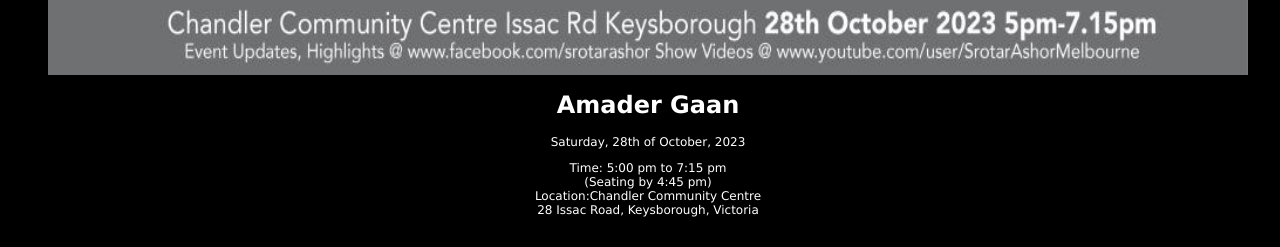
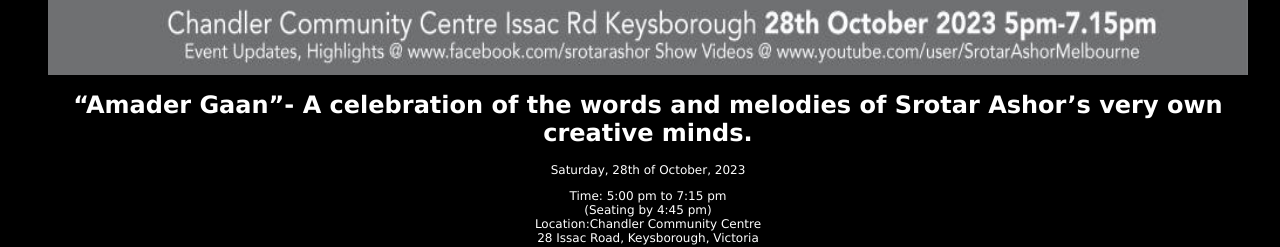
Before and after one commit to simplyMuhib/srotarashor, a plain HTML site: page events.html in a window 1280 px wide. Shown: the part 1351-1598 px from the top of the page. Drawn offline with Linux system fonts and the light colour scheme.

Commit message:
event string update

```diff
--- a/events.html
+++ b/events.html
@@ -128,7 +128,7 @@
             <div class="contentdiv">
             <img src="2023-01.jpeg" width="1200" height="950" />
             </div>
-              <h1>Amader Gaan</h1>
+              <h1>“Amader Gaan”- A celebration of the words and melodies of Srotar Ashor’s very own creative minds.</h1>
               <p>Saturday, 28th of October, 2023<span class="bold"></span><br/>
             </p>
               <p>Time: 5:00 pm to 7:15 pm<br/>
```
